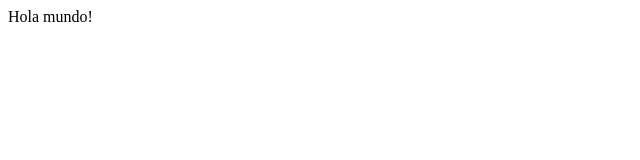
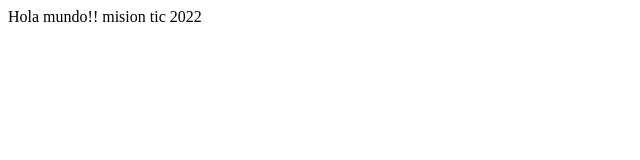
Before and after one commit to tsalazarb/proyectoPrueba, a plain HTML site: page index.html in a window 1280 px wide. Shown: the whole page, without its empty margins (0-640 px from the left). Drawn offline with Linux system fonts and the light colour scheme.

Commit message:
Version 3.0

```diff
--- a/index.html
+++ b/index.html
@@ -7,6 +7,6 @@
     <title>Document</title>
 </head>
 <body>
-    Hola mundo!
+    Hola mundo!! mision tic 2022
 </body>
 </html>
```
